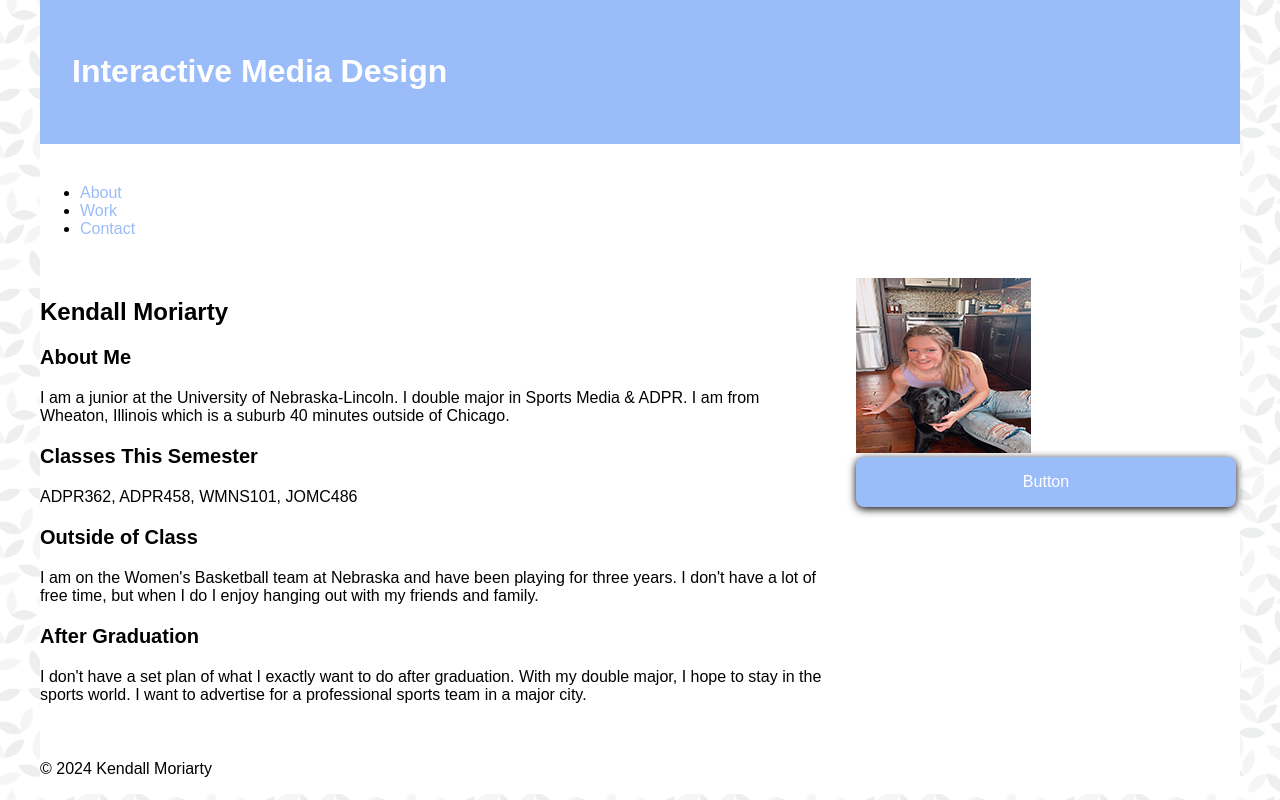
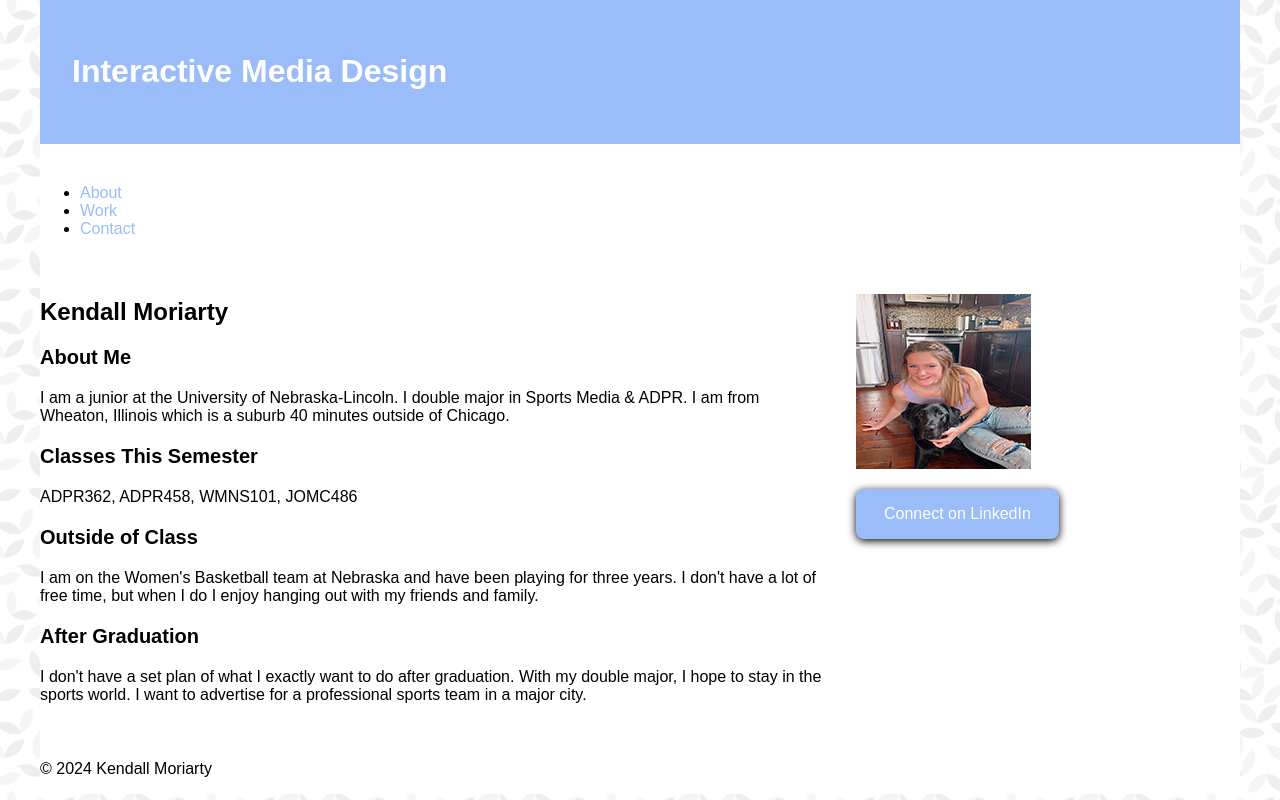
Before and after one commit to kendallmoriarty0/ADPR458, a plain HTML site: page assignments/index.html in a window 1280 px wide. Drawn offline with Linux system fonts and the light colour scheme.

Commit message:
linkedin

```diff
--- a/assignments/css/style.css
+++ b/assignments/css/style.css
@@ -65,6 +65,6 @@ a:hover {
     padding: 1rem 1.75rem;
     border-radius: .5rem;
     box-shadow: 0 .125rem .5rem rgba(0, 0, .15);
-    display: block;
+    display: inline-block;
     margin: 0 .25rem .25rem 0;
 }
--- a/assignments/index.html
+++ b/assignments/index.html
@@ -40,8 +40,8 @@
 </section>
 
 <aside class="col-span-4">
-    <img src="images/webdesign.png" alt="logo">
-    <a href="#" class="button">Button</a>
+    <p><img src="images/webdesign.png" alt="logo"></p>
+    <a href="https://www.linkedin.com" class="button">Connect on LinkedIn</a>
 </aside>
 
 
```
